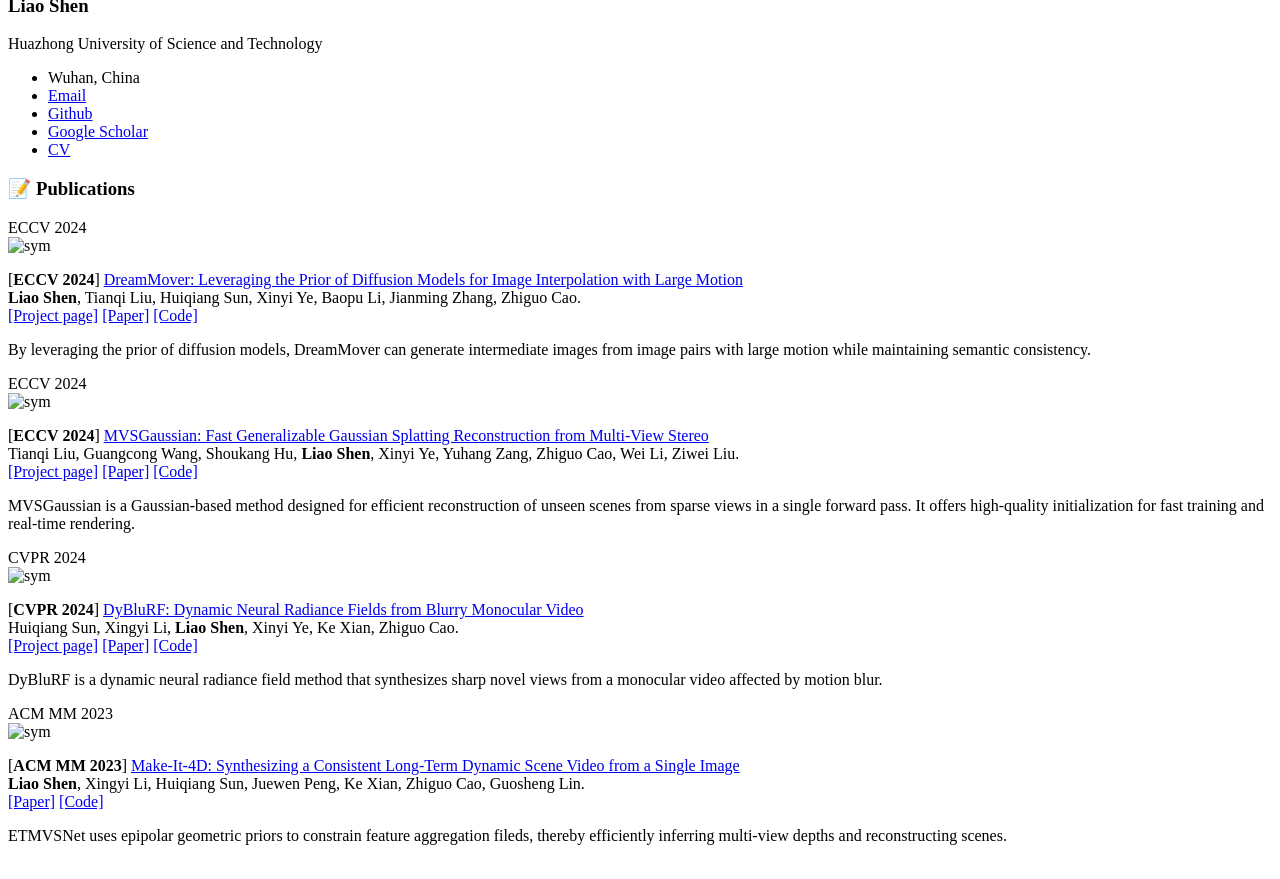
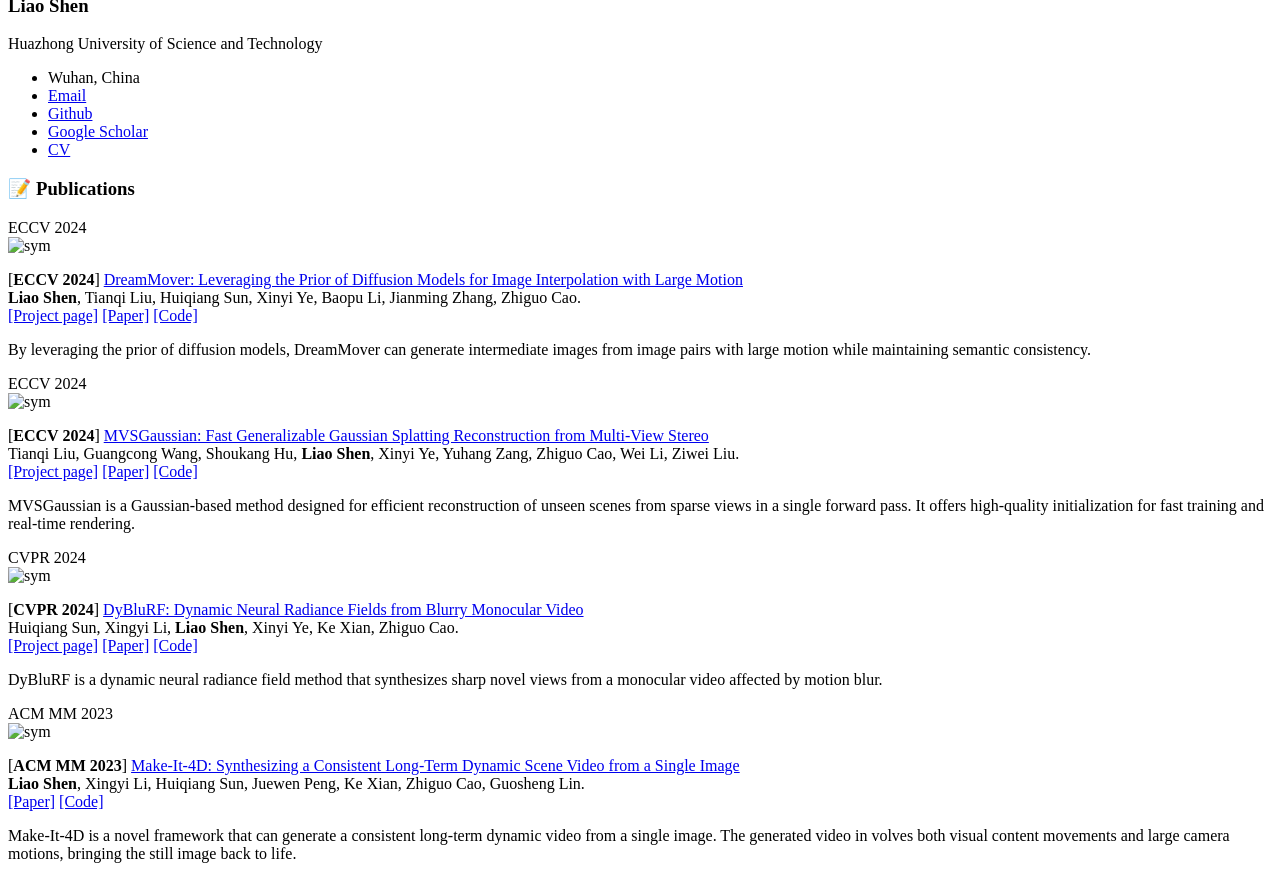
Before and after one commit to leoShen917/leoShen917.github.io, a Jekyll site: the page built from _pages/includes/pub.md, in a window 1280 px wide, cut to the strip 494-1373 px from the top of the page. Built offline with Jekyll 4.4.1, drawn with Linux system fonts in a browser that asks for light colours; our own code applies the rules of GitHub Pages for plain Markdown files.

Commit message:
Update pub.md

```diff
--- a/_pages/includes/pub.md
+++ b/_pages/includes/pub.md
@@ -52,7 +52,7 @@
 [[Paper]](https://arxiv.org/abs/2308.10257)
 [[Code]](https://github.com/leoShen917/Make-It-4D)
 
-ETMVSNet uses epipolar geometric priors to constrain feature aggregation fileds, thereby efficiently inferring multi-view depths and reconstructing scenes.
+Make-It-4D is a novel framework that can generate a consistent long-term dynamic video from a single image. The generated video in volves both visual content movements and large camera motions, bringing the still image back to life.
 
 </div>
 </div>
```
